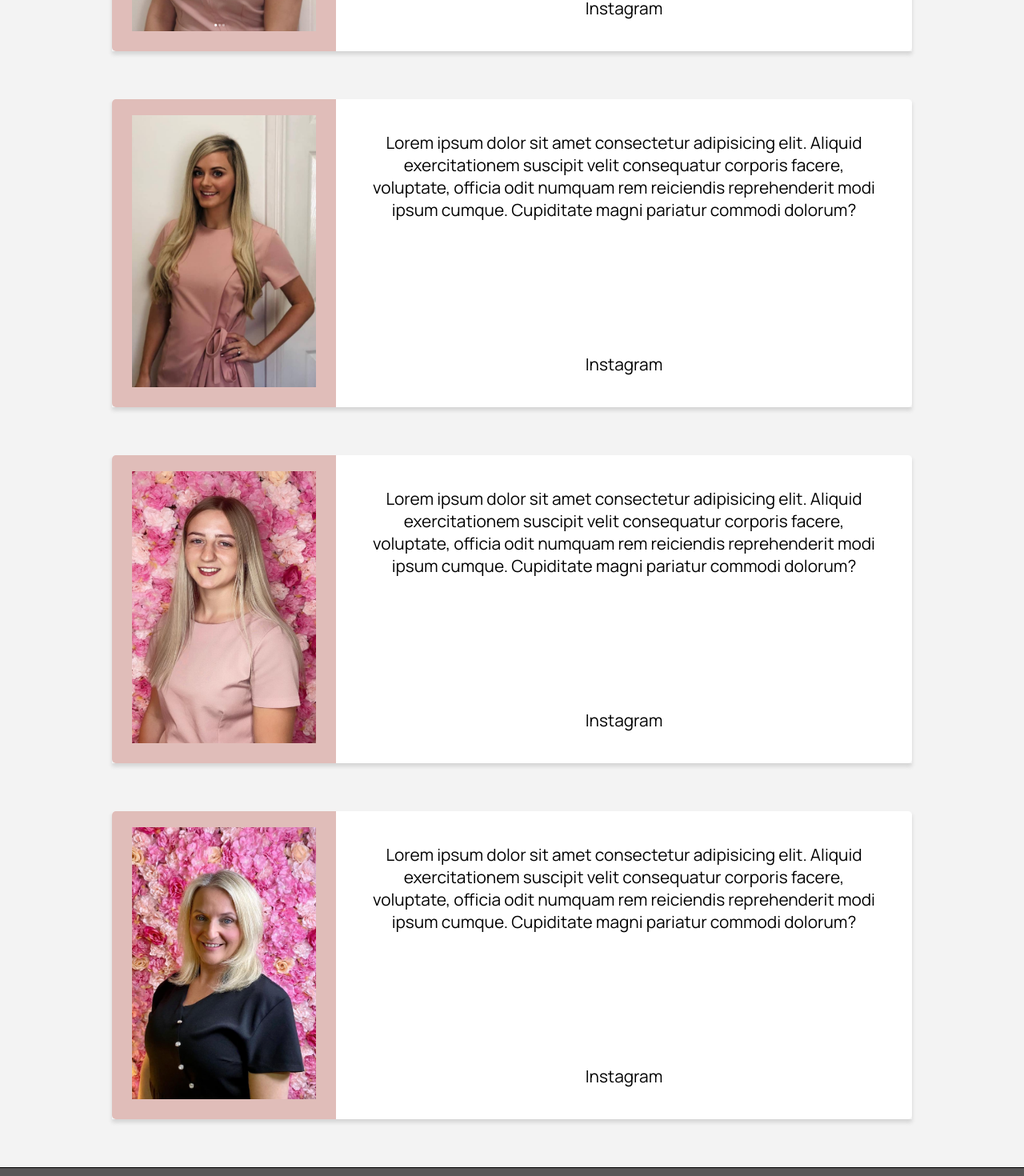
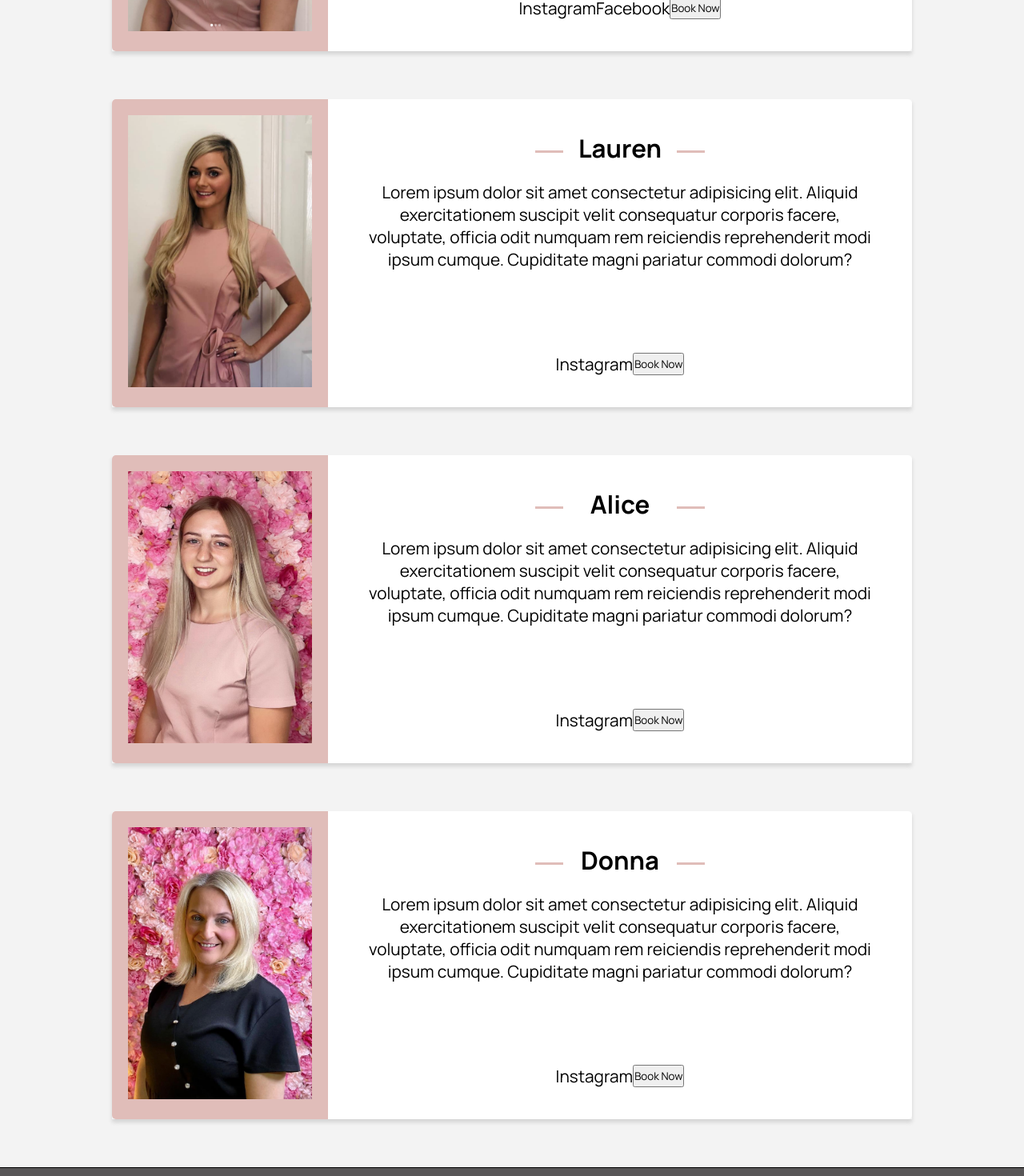
Before and after one commit to harveybland/auroraBeauty, an Angular app: page /about in a window 1280 px wide. Shown: the part 1060-2530 px from the top of the page at 80% size. Built offline with nearby package versions, Linux system fonts and the light colour scheme.

Commit message:
mid commit

```diff
--- a/src/app/shared/components/header-v2/header-v2.component.scss
+++ b/src/app/shared/components/header-v2/header-v2.component.scss
@@ -98,7 +98,15 @@ nav {
 
 /*Responsive Adding Media Queries*/
 
-@media screen and (max-width: 800px) {
+@media only screen and (max-width: 976px) {
+  nav {
+    a {
+      font-size: 15px;
+    }
+  }
+}
+
+@media screen and (max-width: 944px) {
   nav {
     position: fixed;
     z-index: 3;
@@ -129,7 +137,7 @@ nav {
     pointer-events: none;
   }
   .nav-links.open {
-    clip-path: circle(1100px at 90% -10%);
+    clip-path: circle(1216px at 90% -10%);
     pointer-events: all;
   }
   .nav-links li {
--- a/src/app/ui/about/about.component.html
+++ b/src/app/ui/about/about.component.html
@@ -29,6 +29,7 @@
     </div>
     <div class="employee-info">
       <div>
+        <h2>Melissa</h2>
         <p>
           Lorem ipsum dolor sit amet consectetur adipisicing elit. Aliquid
           exercitationem suscipit velit consequatur corporis facere, voluptate,
@@ -36,7 +37,11 @@
           Cupiditate magni pariatur commodi dolorum?
         </p>
       </div>
-      <div>Instagram</div>
+      <div class="about-links">
+        <p>Instagram</p>
+        <p>Facebook</p>
+        <button>Book Now</button>
+      </div>
     </div>
   </div>
 
@@ -49,6 +54,7 @@
     </div>
     <div class="employee-info">
       <div>
+        <h2>Lauren</h2>
         <p>
           Lorem ipsum dolor sit amet consectetur adipisicing elit. Aliquid
           exercitationem suscipit velit consequatur corporis facere, voluptate,
@@ -56,7 +62,10 @@
           Cupiditate magni pariatur commodi dolorum?
         </p>
       </div>
-      <div>Instagram</div>
+      <div class="about-links">
+        <p>Instagram</p>
+        <button>Book Now</button>
+      </div>
     </div>
   </div>
 
@@ -69,6 +78,7 @@
     </div>
     <div class="employee-info">
       <div>
+        <h2>Alice</h2>
         <p>
           Lorem ipsum dolor sit amet consectetur adipisicing elit. Aliquid
           exercitationem suscipit velit consequatur corporis facere, voluptate,
@@ -76,7 +86,10 @@
           Cupiditate magni pariatur commodi dolorum?
         </p>
       </div>
-      <div>Instagram</div>
+      <div class="about-links">
+        <p>Instagram</p>
+        <button>Book Now</button>
+      </div>
     </div>
   </div>
 
@@ -89,6 +102,7 @@
     </div>
     <div class="employee-info">
       <div>
+        <h2>Donna</h2>
         <p>
           Lorem ipsum dolor sit amet consectetur adipisicing elit. Aliquid
           exercitationem suscipit velit consequatur corporis facere, voluptate,
@@ -96,7 +110,10 @@
           Cupiditate magni pariatur commodi dolorum?
         </p>
       </div>
-      <div>Instagram</div>
+      <div class="about-links">
+        <p>Instagram</p>
+        <button>Book Now</button>
+      </div>
     </div>
   </div>
 </div>
--- a/src/app/ui/about/about.component.scss
+++ b/src/app/ui/about/about.component.scss
@@ -28,7 +28,7 @@
 }
 
 .employee-img {
-  padding: 20px 25px;
+  padding: 20px;
   background-color: #e0bdb9;
   height: fit-content;
   position: relative;
@@ -82,6 +82,33 @@
   border-top-right-radius: 5px;
   border-bottom-right-radius: 5px;
   background-color: #fff;
+  h2 {
+    position: relative;
+    margin-bottom: 20px;
+    &::before {
+      content: "";
+      position: absolute;
+      width: 35px;
+      height: 3px;
+      background-color: #e0bdb9;
+      top: 57%;
+      left: 219px;
+    }
+    &::after {
+      content: "";
+      content: "";
+      position: absolute;
+      width: 35px;
+      height: 3px;
+      background-color: #e0bdb9;
+      top: 57%;
+      right: 219px;
+    }
+  }
+}
+
+.about-links {
+  display: flex;
 }
 
 @media screen and (max-width: 730px) {
--- a/src/app/ui/contact/contact.component.scss
+++ b/src/app/ui/contact/contact.component.scss
@@ -29,3 +29,7 @@
     text-align: center;
   }
 }
+
+@media screen and (max-width: 1015px) {
+  // To do
+}
--- a/src/app/ui/home/home.component.html
+++ b/src/app/ui/home/home.component.html
@@ -18,26 +18,6 @@
     to ensure you can truly achieve your ideal skin goals.
   </div>
 </div>
-
-<div class="containImg">
-  <img src="../../../assets/images/banners/banner7.jpg" alt="" />
-</div>
-
-<!-- <div class="max-width">
-  <ngx-glide
-    type="carousel"
-    [autoplay]="3000"
-    [perView]="3"
-    [showBullets]="false"
-  >
-    <div style="height: 100px; background-color: green">0</div>
-    <div style="height: 100px; background-color: blue">1</div>
-    <div style="height: 100px; background-color: red">2</div>
-    <div style="height: 100px; background-color: green">0</div>
-    <div style="height: 100px; background-color: blue">1</div>
-    <div style="height: 100px; background-color: red">2</div>
-  </ngx-glide>
-</div> -->
 
 <div class="max-width home-wrapper">
   <div class="home-block">
@@ -69,20 +49,63 @@
   </div>
 </div>
 
-<div class="max-width gallary-wrapper">
-  <div>
-    <div>Our Work</div>
-  </div>
-  <div>
-    <div>Image</div>
+<div class="imgContainer">
+  <img src="../../../assets/images/banners/banner7.jpg" alt="" />
+</div>
+
+<div class="max-width home-wrapper">
+  <div class="images">
+    <h2>Gallary</h2>
   </div>
 </div>
 
-<div class="max-width reviews-wrapper">
-  <div>
-    <div>Customer Reviews</div>
-  </div>
-  <div>
-    <p>text</p>
+<div class="max-width home-wrapper">
+  <div class="review-wrapper">
+    <h2>Customer Reviews</h2>
+    <div class="review-flex">
+      <div class="review m-r">
+        <p>
+          Lorem ipsum dolor sit amet consectetur adipisicing elit. Nihil
+          corrupti, voluptates explicabo dolor possimus sit quod, totam quis
+          assumenda tempora culpa recusandae, quam quas laborum molestias minima
+          doloremque quo. Quasi?
+        </p>
+        <span>Saturday 16th april</span>
+      </div>
+      <div class="review m-r">
+        <p>
+          Lorem ipsum dolor sit amet consectetur adipisicing elit. Nihil
+          corrupti, voluptates explicabo dolor possimus sit quod, totam quis
+          assumenda tempora culpa recusandae, quam quas laborum molestias minima
+          doloremque quo. Quasi?
+        </p>
+        <span>Saturday 16th april</span>
+      </div>
+      <div class="review">
+        <p>
+          Lorem ipsum dolor sit amet consectetur adipisicing elit. Nihil
+          corrupti, voluptates explicabo dolor possimus sit quod, totam quis
+          assumenda tempora culpa recusandae, quam quas laborum molestias minima
+          doloremque quo. Quasi?
+        </p>
+        <span>Saturday 16th april</span>
+      </div>
+    </div>
   </div>
 </div>
+
+<!-- <div class="max-width">
+  <ngx-glide
+    type="carousel"
+    [autoplay]="3000"
+    [perView]="3"
+    [showBullets]="false"
+  >
+    <div style="height: 100px; background-color: green">0</div>
+    <div style="height: 100px; background-color: blue">1</div>
+    <div style="height: 100px; background-color: red">2</div>
+    <div style="height: 100px; background-color: green">0</div>
+    <div style="height: 100px; background-color: blue">1</div>
+    <div style="height: 100px; background-color: red">2</div>
+  </ngx-glide>
+</div> -->
--- a/src/app/ui/home/home.component.scss
+++ b/src/app/ui/home/home.component.scss
@@ -11,7 +11,7 @@
 .home-wrapper {
   display: flex;
   justify-content: space-between;
-  padding: 25px 0;
+  padding-bottom: 50px;
 }
 
 .carousel-item {
@@ -57,14 +57,25 @@
   background-color: #fff;
 }
 
-.gallary-wrapper {
+.images {
   background-color: #fff;
-  padding: 30px 0;
 }
 
-.reviews-wrapper {
-  background-color: #fff;
-  padding: 30px 0;
+.review-wrapper {
+  .review-flex {
+    display: flex;
+  }
+  h2 {
+    margin-bottom: 20px;
+  }
+  .review {
+    background-color: #fff;
+    padding: 15px;
+    box-shadow: 0 4px 5px rgb(0 0 0 / 10%);
+    p {
+      margin-bottom: 15px;
+    }
+  }
 }
 
 @media only screen and (max-width: 940px) {
--- a/src/app/ui/treatments/treatments.component.html
+++ b/src/app/ui/treatments/treatments.component.html
@@ -149,7 +149,11 @@
     <div class="info">£8.50</div>
     <div class="info">£8.50</div>
   </div>
-  <div class="template-spacing"></div>
+  <div class="template-spacing sm"></div>
+</div>
+
+<div class="max-width book-now">
+  <a href="https://aurorabeautyclitheroe.book.app/">Click here to Book Now</a>
 </div>
 
 <div class="containImg help">
--- a/src/app/ui/treatments/treatments.component.scss
+++ b/src/app/ui/treatments/treatments.component.scss
@@ -41,6 +41,26 @@
   width: 100%;
   background-color: #f3f3f3;
   padding-top: 60px;
+  &.sm {
+    padding-top: 40px;
+  }
+}
+
+.book-now {
+  text-align: center;
+  padding: 5px 30px;
+  background-color: #585657;
+  font-size: 1.4rem;
+  margin-bottom: 50px;
+  transition: 0.5s ease;
+  cursor: pointer;
+  color: #fff;
+  width: fit-content;
+  border-radius: 5px;
+  &:hover {
+    background-color: #ffcd36;
+    color: #000;
+  }
 }
 
 @media screen and (max-width: 695px) {
--- a/src/assets/styles/shared.scss
+++ b/src/assets/styles/shared.scss
@@ -29,6 +29,7 @@
 
 //
 .imgContainer {
+  margin-bottom: 50px;
   img {
     display: block;
     width: 100%;
@@ -62,6 +63,7 @@
   padding: 30px 20px;
   background-color: #fff;
   margin-bottom: 50px;
+
   div {
     margin-bottom: 25px;
     line-height: 1.3;
@@ -70,6 +72,10 @@
 
 .p-tb {
   padding: 20px 0;
+}
+
+.m-r {
+  margin-right: 20px;
 }
 
 .sub-title {
```
